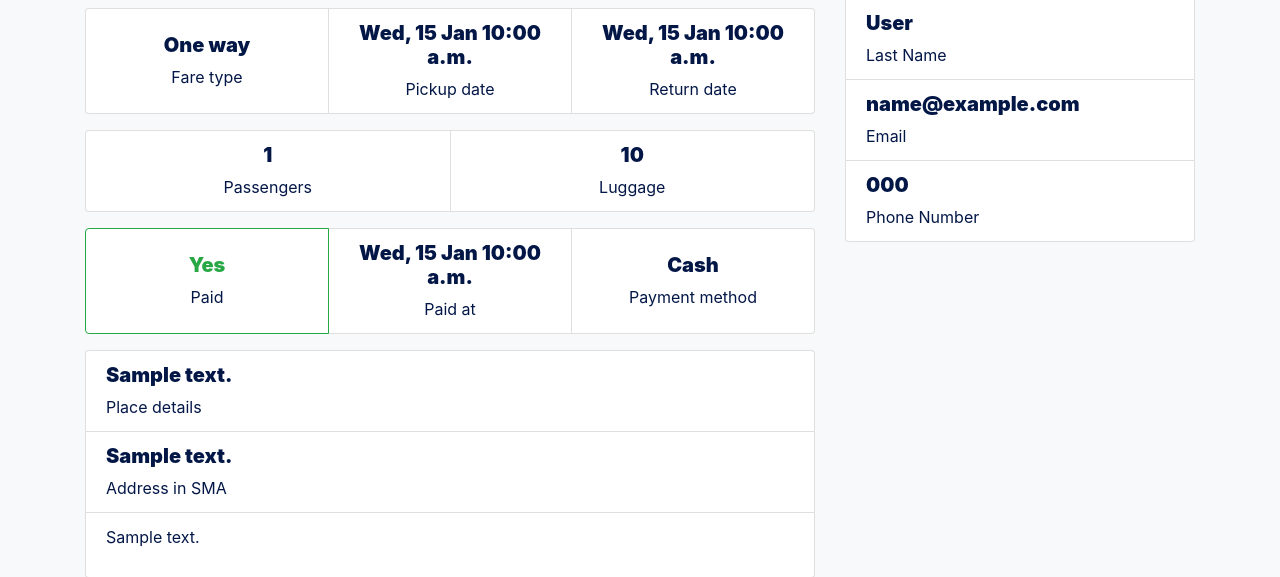
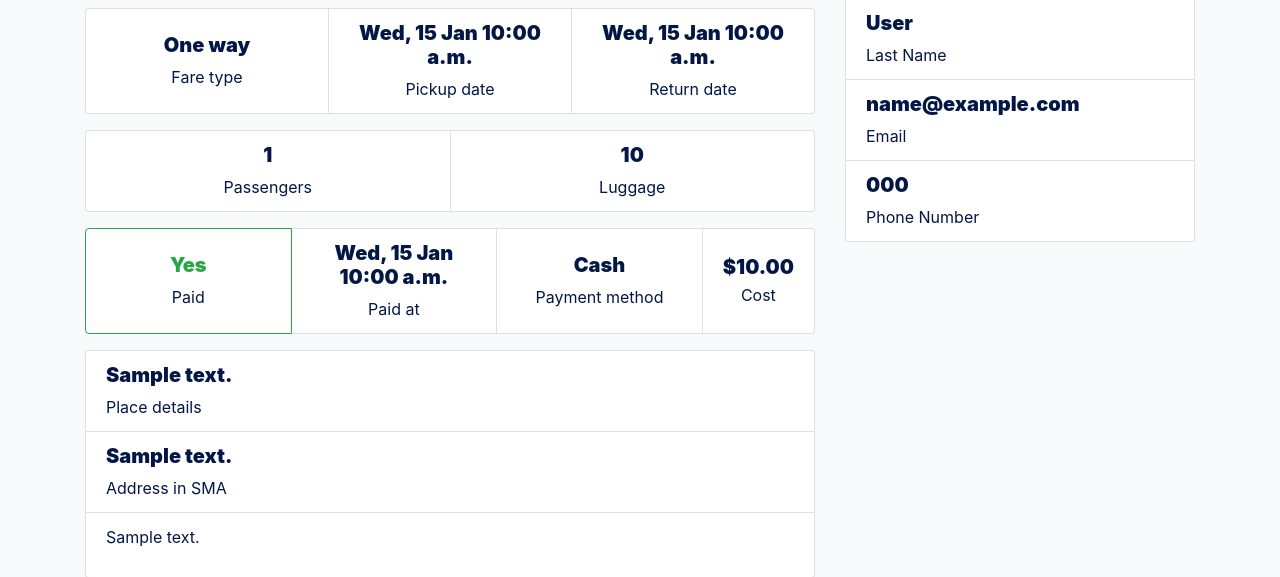
Before and after one commit to AerolinkSMA/aerolinksma, a Django app: page /shuttle/admin/reservation/1/ in a window 1280 px wide. Shown: the part 206-783 px from the top of the page. Run offline with Django 3.2, Linux system fonts and the light colour scheme; tables that the repository leaves empty hold one stand-in row (values such as "Sample post"); style sheets or scripts are compiled from the project's sources; some libraries are stand-ins or nearby versions.

Commit message:
Add cost field and setup to reservation model

```diff
--- a/aerolinksma/shuttle/models.py
+++ b/aerolinksma/shuttle/models.py
@@ -89,6 +89,7 @@ class Reservation(models.Model):
         null=True,
         blank=True,
         help_text='Required if fare type is round trip')
+    cost = models.DecimalField(max_digits=5, decimal_places=2, default=0)
     paid = models.BooleanField(default=False)
     paid_at = models.DateTimeField(null=True, blank=True)
     payment_method = models.CharField(max_length=2, choices=PAYMENT_OPTIONS)
@@ -119,3 +120,14 @@ class Reservation(models.Model):
 
     def get_id(self):
         return '#{}'.format(self.id)
+
+    def display_cost(self):
+        return '${}'.format(self.cost)
+
+    def get_paypal_cost(self, add_dollar_sign=True):
+        total_cost = self.cost + (self.cost * 20 / 100)
+
+        if add_dollar_sign:
+            return '${}'.format(total_cost)
+
+        return total_cost
--- a/aerolinksma/shuttle/views.py
+++ b/aerolinksma/shuttle/views.py
@@ -13,8 +13,9 @@ class CreateReservationView(generic.View):
     client_form = ClientForm()
     reservation_form = ReservationForm()
 
-    def get(self, request, *args, **kwars):
-        places = Place.objects.all().filter(enabled=True)
+    def get_places_prices(self, places):
+        if places is None:
+            places = Place.objects.all().filter(enabled=True)
         places_prices = dict()
 
         for place in places:
@@ -30,6 +31,13 @@ class CreateReservationView(generic.View):
                     'paypal': place.get_paypal_round_trip_price(),
                 }
             }
+
+        return places_prices
+
+    def get(self, request, *args, **kwars):
+        places = Place.objects.all().filter(enabled=True)
+        # Pass places so it is not queried twice.
+        places_prices = self.get_places_prices(places)
 
         context = {
             'client_form': self.client_form,
@@ -48,13 +56,26 @@ class CreateReservationView(generic.View):
             client = client_form.save()
             reservation = reservation_form.save(commit=False)
             reservation.client = client
+
+            # Set cost in cash to reservation instance according to
+            # fare type.
+            if reservation.fare_type == Reservation.FARE_TYPES[0][0]:
+                reservation.cost = reservation.place.price
+            else:
+                reservation.cost = reservation.place.get_round_trip_price(
+                    add_dollar_sign=False,
+                )
             reservation.save()
 
             return HttpResponseRedirect(reverse('index'))
         else:
+            places = Place.objects.all().filter(enabled=True)
+            places_prices = self.get_places_prices(places)
             context = {
                 'client_form': client_form,
                 'reservation_form': reservation_form,
+                'places': places,
+                'places_prices': places_prices,
             }
 
             return render(request, self.template_name, context)
@@ -94,6 +115,8 @@ class ReservationMarkAsPaidView(generic.View):
             )
 
         reservation.paid = True
+        reservation.paid_at = timezone.now()
+        reservation.payment_method = Reservation.PAYMENT_OPTIONS[0][0]
         reservation.save()
 
         return HttpResponseRedirect(reservation.get_absolute_url())
--- a/aerolinksma/templates/shuttle/reservation_detail.html
+++ b/aerolinksma/templates/shuttle/reservation_detail.html
@@ -82,6 +82,36 @@
                             <h5>{{ object.get_payment_method_display }}</h5>
                             <p>Payment method</p>
                         </li>
+
+                        <li class="list-group-item d-flex flex-column justify-content-center align-items-center">
+                            <h5 class="mb-1">
+                                {{ object.display_cost }}
+                            </h5>
+
+                            <p class="mb-0">
+                                {% if object.paid %}
+                                    Cost
+                                {% else %}
+                                    Cost in cash
+                                {% endif %}
+                            </p>
+                        </li>
+
+                        {% if not object.paid %}
+                            <li class="list-group-item d-flex flex-column justify-content-center align-items-center">
+                                <h5 class="mb-1">
+                                    {{ object.get_paypal_cost }}
+                                </h5>
+
+                                <p class="mb-0">
+                                    {% if object.paid %}
+                                        Cost
+                                    {% else %}
+                                        Cost with PayPal
+                                    {% endif %}
+                                </p>
+                            </li>
+                        {% endif %}
                     </ul>
                 </div>
 
```
Also changed, not shown: aerolinksma/shuttle/migrations/0010_reservation_cost.py (added).
